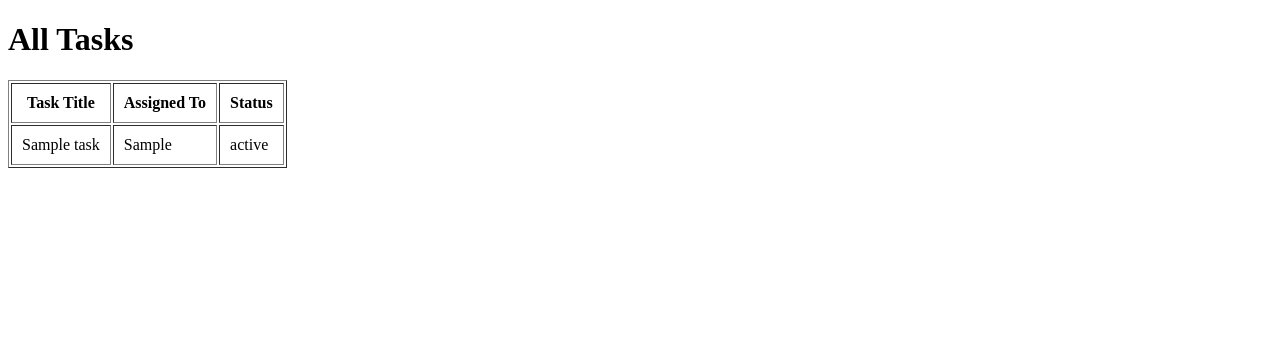
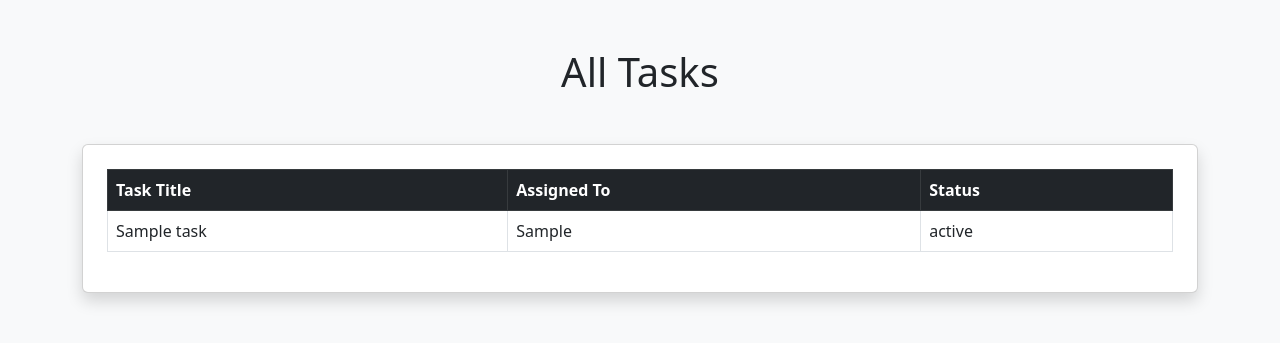
Before and after one commit to maninani12/team-task-manager, a Flask app: page /tasks in a window 1280 px wide. Shown: the top 343 px of the page. Run offline with Flask 3, Linux system fonts and the light colour scheme; tables that the repository leaves empty hold one stand-in row (values such as "Sample post").

Commit message:
Update tasks.html

```diff
--- a/templates/tasks.html
+++ b/templates/tasks.html
@@ -2,30 +2,56 @@
 <html>
 
 <head>
+
     <title>Tasks</title>
+
+    <link href="https://cdn.jsdelivr.net/npm/bootstrap@5.3.0/dist/css/bootstrap.min.css" rel="stylesheet">
+
 </head>
 
-<body>
+<body class="bg-light">
 
-<h1>All Tasks</h1>
+<div class="container mt-5">
 
-<table border="1" cellpadding="10">
+    <h1 class="text-center mb-5">All Tasks</h1>
+
+    <div class="card shadow p-4">
+
+        <table class="table table-bordered table-hover">
+
+            <thead class="table-dark">
 
                 <tr>
+
                     <th>Task Title</th>
                     <th>Assigned To</th>
                     <th>Status</th>
+
                 </tr>
 
+            </thead>
+
+            <tbody>
+
                 {% for task in tasks %}
+
                 <tr>
+
                     <td>{{ task.title }}</td>
                     <td>{{ task.assigned_to }}</td>
                     <td>{{ task.status }}</td>
+
                 </tr>
+
                 {% endfor %}
+
+            </tbody>
 
         </table>
 
+    </div>
+
+</div>
+
 </body>
 </html>
```
Lines whose indentation alone changed are shown as unchanged.
